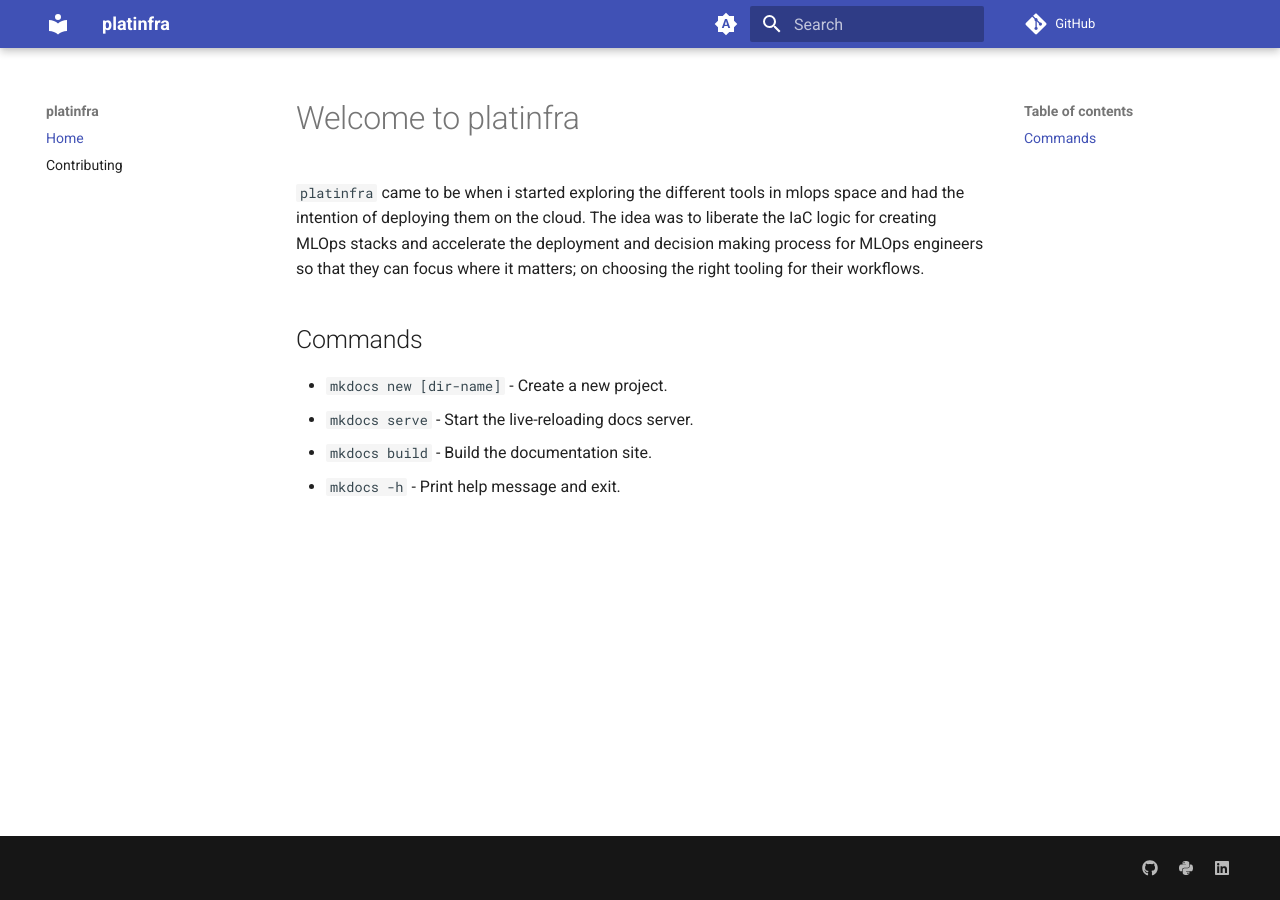
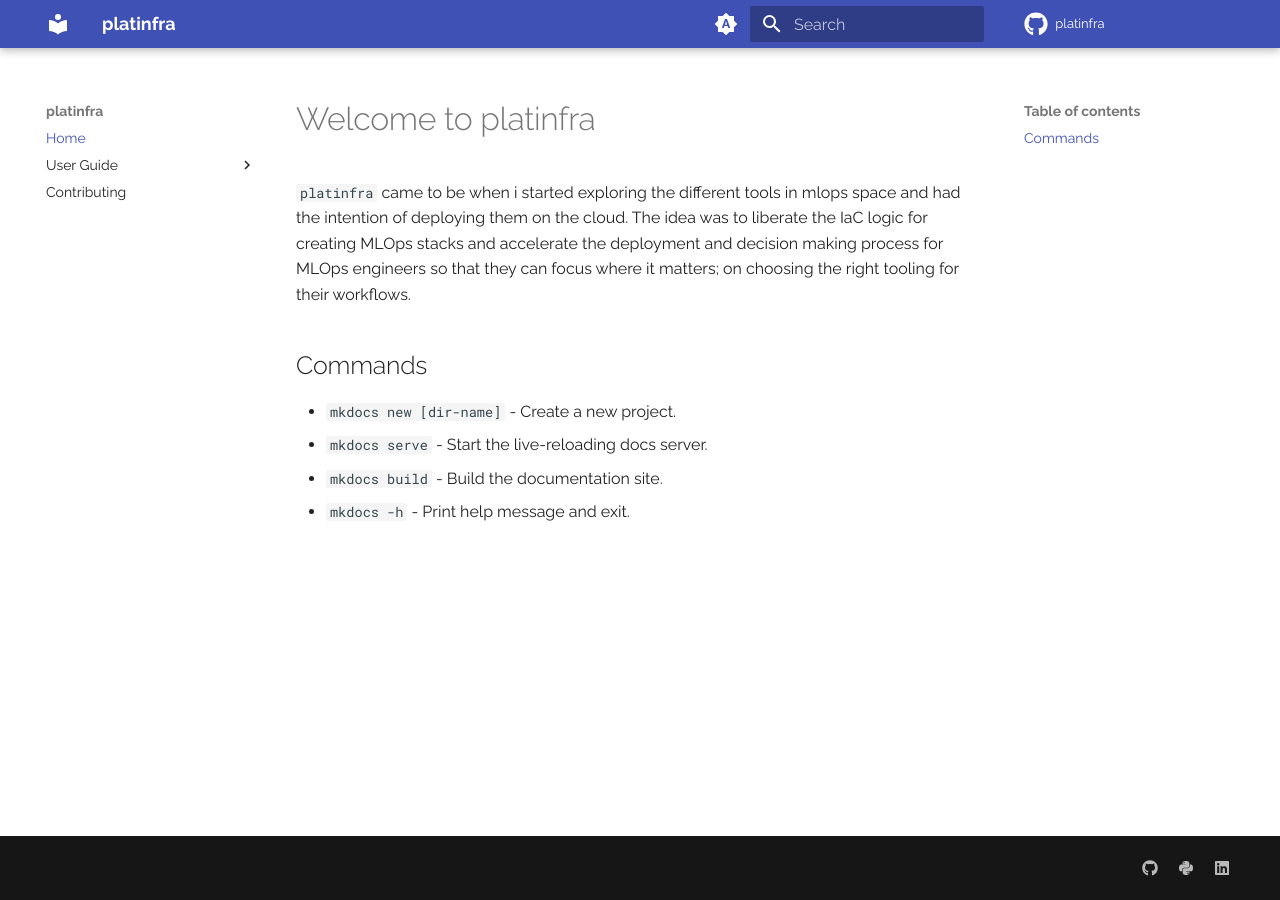
Before and after one commit to mlinfra-io/mlinfra, an MkDocs documentation site: the page built from docs/index.md, in a window 1280 px wide. Built offline with MkDocs 1.6.1 and Material for MkDocs 9.7.7, drawn with Linux system fonts in a browser that asks for light colours; plug-ins that fetch from the network failed and are left out; comment, search, counter and statistics services are not loaded; the version menu is left out.

Commit message:
Updated documentations
Signed-off-by: Ali Abbas Jaffri <ali.abbasjaffri@live.com>

```diff
--- a/mkdocs.yml
+++ b/mkdocs.yml
@@ -1,5 +1,6 @@
 site_name: platinfra
 site_url: https://platinfra.github.io/
+repo_name: platinfra
 repo_url: https://github.com/platinfra/platinfra
 
 strict: true
@@ -10,13 +11,16 @@ validation:
 
 nav:
   - Home: index.md
-  # - Examples:
+  - User Guide:
+      - How does platinfra works: user_guide/how_platinfra_works.md
   # - Tutorials:
   # - API Reference:
   - Contributing: CONTRIBUTING.md
 
 theme:
   name: "material"
+  font:
+    text: Raleway
   features:
     - content.code.copy
   palette:
@@ -39,6 +43,8 @@ theme:
       toggle:
         icon: material/brightness-4
         name: Switch to system preference
+  icon:
+    repo: fontawesome/brands/github
 
 markdown_extensions:
   - pymdownx.highlight:
@@ -48,6 +54,9 @@ markdown_extensions:
   - pymdownx.inlinehilite
   - pymdownx.snippets
   - pymdownx.superfences
+  - pymdownx.tabbed:
+      alternate_style: true
+  - def_list
 
 extra:
   homepage: https://platinfra.github.io/
@@ -62,3 +71,10 @@ extra:
       link: https://pypi.org/project/platinfra
     - icon: fontawesome/brands/linkedin
       link: https://www.linkedin.com/in/aliabbasjaffri/
+
+plugins:
+  - privacy
+  - search
+  - git-revision-date-localized:
+      enable_creation_date: false
+      type: iso_date
```
